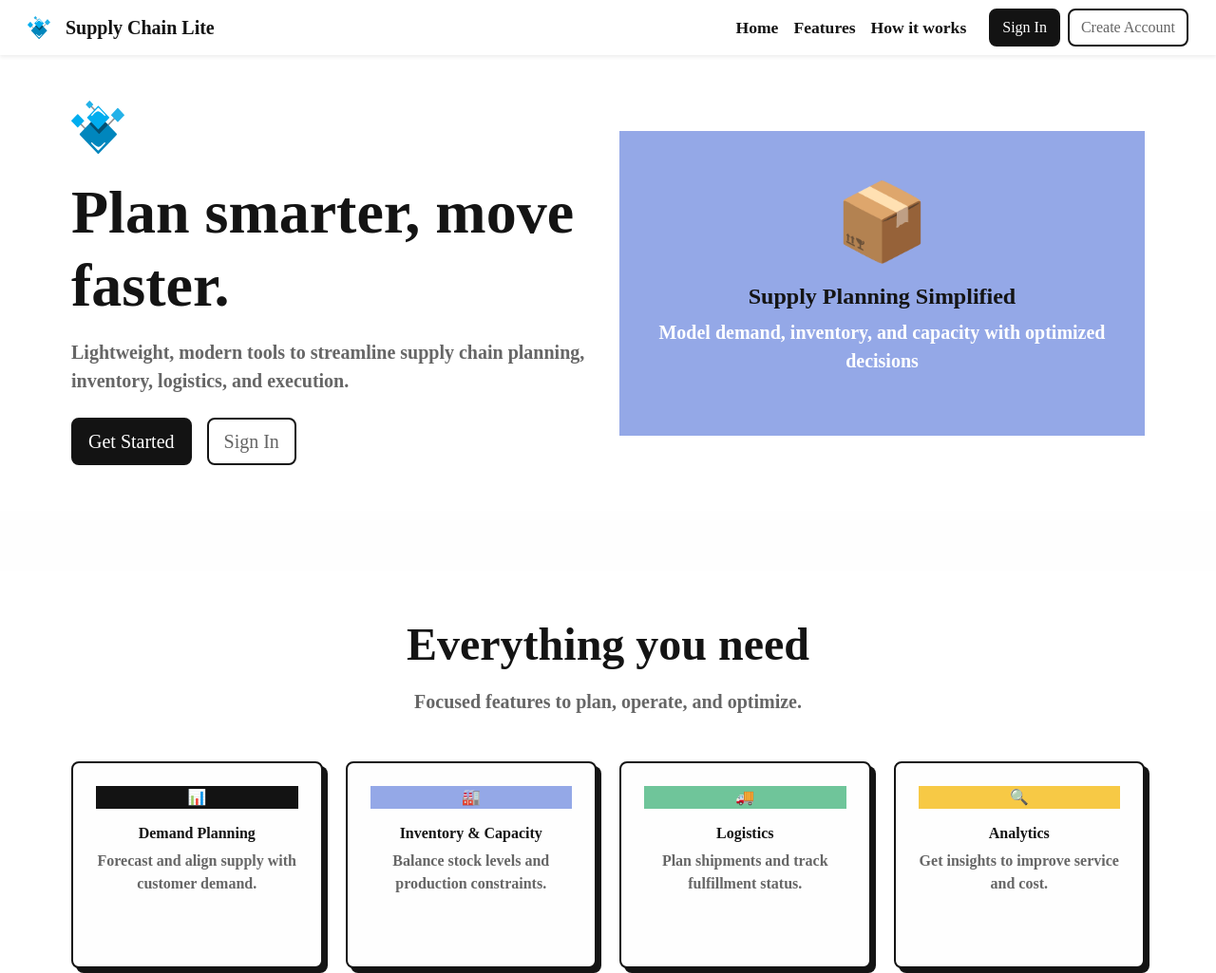
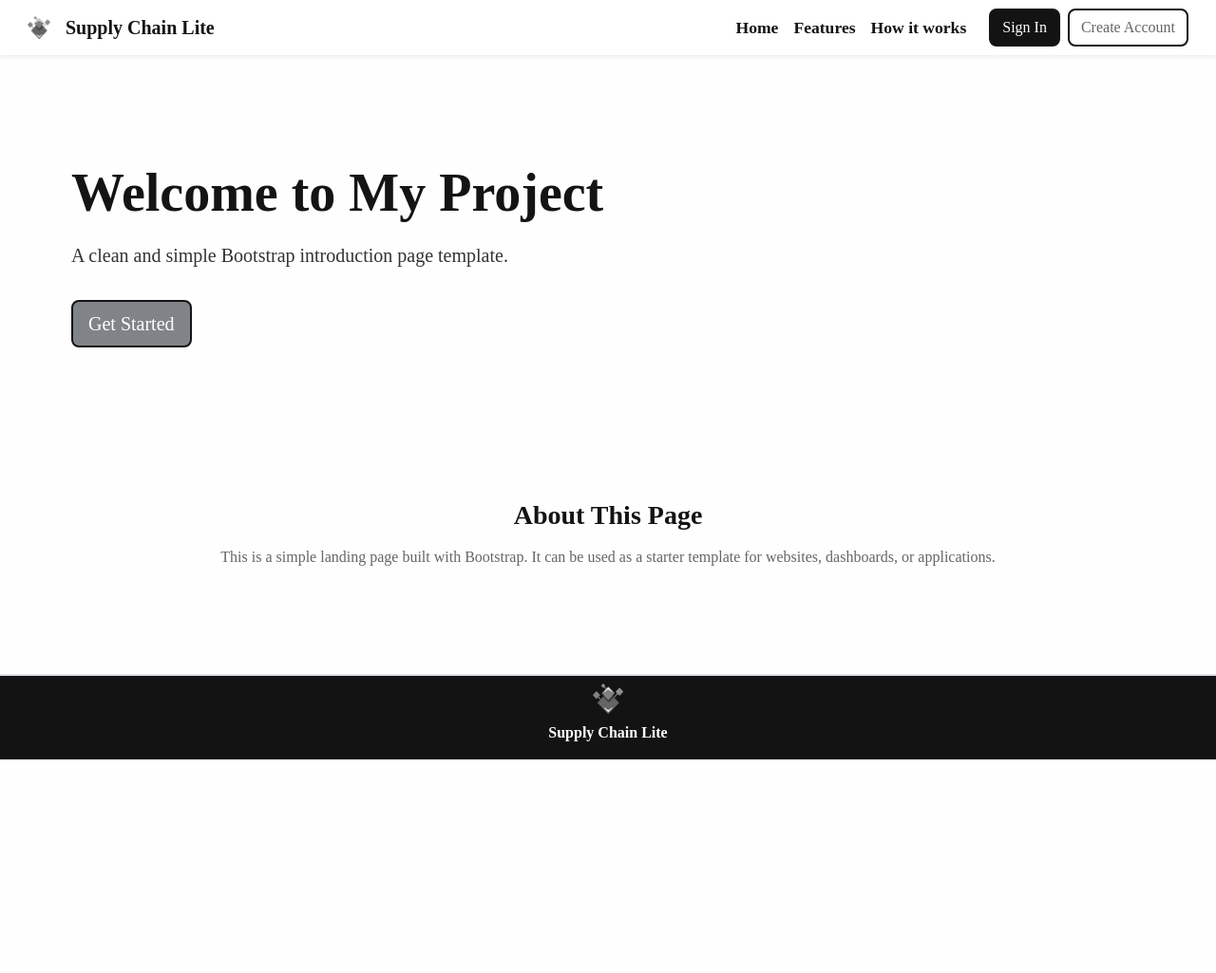
Before and after one commit to airen1986/sqlite-client, a website built with Vite: page src/index.html in a window 1280 px wide. Shown: the top 1025 px of the page at 95% size. After the commit the page ends 800 px from the top, so only its background shows below. Built offline with nearby package versions, Linux system fonts and the light colour scheme; a web font is replaced by a local one.

Commit message:
firct commit for template

```diff
--- a/src/index.html
+++ b/src/index.html
@@ -10,7 +10,7 @@
   <nav class="navbar navbar-expand-lg navbar-light bg-white shadow-sm py-2">
     <div class="container-fluid">
       <a class="navbar-brand d-flex align-items-center" href="landing.html">
-        <img src="/scc.svg" alt="Supply Chain Lite" width="24" height="24" />
+        <img src="/summence_bw.png" alt="Supply Chain Lite" width="24" height="24" />
         <span class="fs-5 fw-bold text-dark ms-3">Supply Chain Lite</span>
       </a>
 
@@ -30,103 +30,28 @@
     </div>
   </nav>
 
-  <!-- Hero -->
-  <section class="py-5 py-lg-6 bg-white">
-    <div class="container">
-      <div class="row align-items-center g-4">
-        <div class="col-lg-6">
-          <div class="mb-4">
-            <img src="/scc.svg" alt="Supply Chain Lite" width="56" height="56" />
-          </div>
-          <h1 class="display-3 fw-bold mb-3">Plan smarter, move faster.</h1>
-          <p class="lead fw-semibold text-muted mb-4">Lightweight, modern tools to streamline supply chain planning, inventory, logistics, and execution.
-          </p>
-          <div class="d-flex gap-3 flex-wrap">
-            <a href="signup.html" class="btn btn-dark btn-lg">Get Started</a>
-            <a href="login.html" class="btn btn-outline-dark btn-lg" id="signInBtnHero" >Sign In</a>
-          </div>
-        </div>
-        <div class="col-lg-6">
-          <div class="bg-primary text-white">
-            <div class="text-center py-5 px-4">
-              <div class="display-1 mb-3">📦</div>
-              <h3 class="fw-bold mb-2">Supply Planning Simplified</h3>
-              <p class="fw-semibold fs-5">Model demand, inventory, and capacity with optimized decisions</p>
-            </div>
-          </div>
-        </div>
-      </div>
-    </div>
-  </section>
 
-  <!-- Features -->
-  <section id="features" class="py-5 bg-white">
-    <div class="container">
-      <div class="text-center mb-5">
-        <h2 class="display-5 fw-bold mb-3">Everything you need</h2>
-        <p class="lead fw-semibold text-muted">Focused features to plan, operate, and optimize.</p>
-      </div>
-      <div class="row g-4">
-        <div class="col-md-3">
-          <div class="card h-100">
-            <div class="card-body text-center p-4">
-              <div class="icon-box bg-dark text-white mx-auto mb-3"><span>📊</span></div>
-              <h5 class="fw-bold mb-2">Demand Planning</h5>
-              <p class="fw-semibold text-muted">Forecast and align supply with customer demand.</p>
-            </div>
-          </div>
-        </div>
-        <div class="col-md-3">
-          <div class="card h-100">
-            <div class="card-body text-center p-4">
-              <div class="icon-box bg-primary text-white mx-auto mb-3"><span>🏭</span></div>
-              <h5 class="fw-bold mb-2">Inventory & Capacity</h5>
-              <p class="fw-semibold text-muted">Balance stock levels and production constraints.</p>
-            </div>
-          </div>
-        </div>
-        <div class="col-md-3">
-          <div class="card h-100">
-            <div class="card-body text-center p-4">
-              <div class="icon-box bg-success text-white mx-auto mb-3"><span>🚚</span></div>
-              <h5 class="fw-bold mb-2">Logistics</h5>
-              <p class="fw-semibold text-muted">Plan shipments and track fulfillment status.</p>
-            </div>
-          </div>
-        </div>
-        <div class="col-md-3">
-          <div class="card h-100">
-            <div class="card-body text-center p-4">
-              <div class="icon-box bg-warning text-dark mx-auto mb-3"><span>🔍</span></div>
-              <h5 class="fw-bold mb-2">Analytics</h5>
-              <p class="fw-semibold text-muted">Get insights to improve service and cost.</p>
-            </div>
-          </div>
-        </div>
-      </div>
-    </div>
-  </section>
+<!-- Hero Section -->
+<section class="hero">
+  <div class="container py-5">
+    <h1 class="display-4 fw-bold">Welcome to My Project</h1>
+    <p class="lead mt-3">
+      A clean and simple Bootstrap introduction page template.
+    </p>
+    <a href="#" class="btn btn-light btn-lg mt-3">Get Started</a>
+  </div>
+</section>
 
-  <!-- How It Works -->
-  <section id="how-it-works" class="py-5">
-    <div class="container">
-      <div class="bg-dark text-white">
-        <div class="row align-items-center g-0">
-          <div class="col-lg-7 p-4 p-lg-5">
-            <h2 class="display-6 fw-bold mb-3 text-white">From idea to plan in minutes</h2>
-            <ol class="fw-semibold fs-5 mb-4">
-              <li class="mb-2">Create a model with your products and locations.</li>
-              <li class="mb-2">Import demand and inventory data.</li>
-              <li class="mb-2">Run optimizations and simulate scenarios.</li>
-              <li class="mb-2">Publish and track execution.</li>
-            </ol>
-            <a href="signup.html" class="btn btn-primary btn-lg">Start Free</a>
-          </div>
-
-        </div>
-      </div>
-    </div>
-  </section>
+<!-- Intro Section -->
+<section class="pt-5 pb-2">
+  <div class="container text-center">
+    <h2>About This Page</h2>
+    <p class="mt-3 text-muted">
+      This is a simple landing page built with Bootstrap. It can be used as a
+      starter template for websites, dashboards, or applications.
+    </p>
+  </div>
+</section>
 
   <!-- Footer -->
   <footer class="bg-dark text-center pt-2 pb-0 mt-auto border-top">
```
